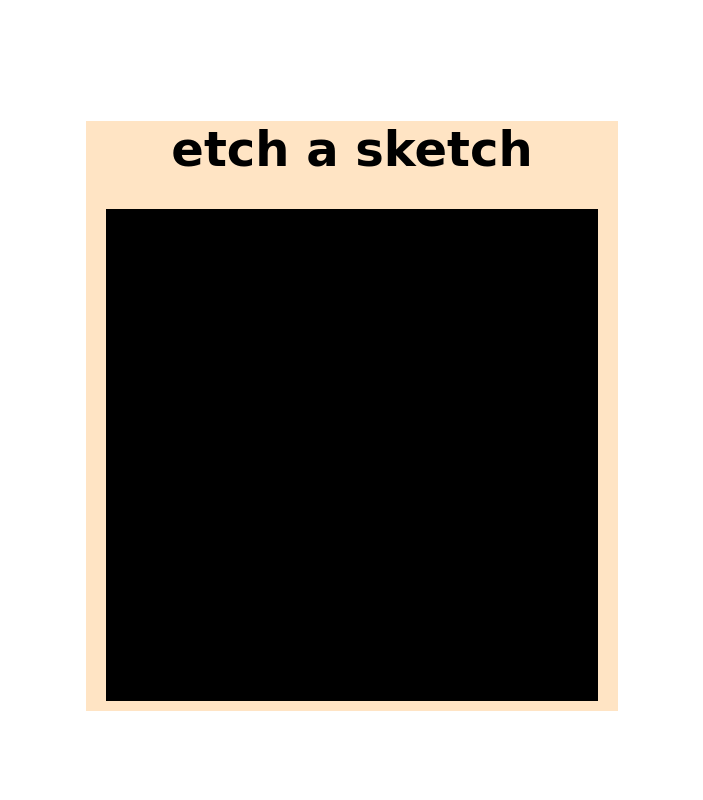
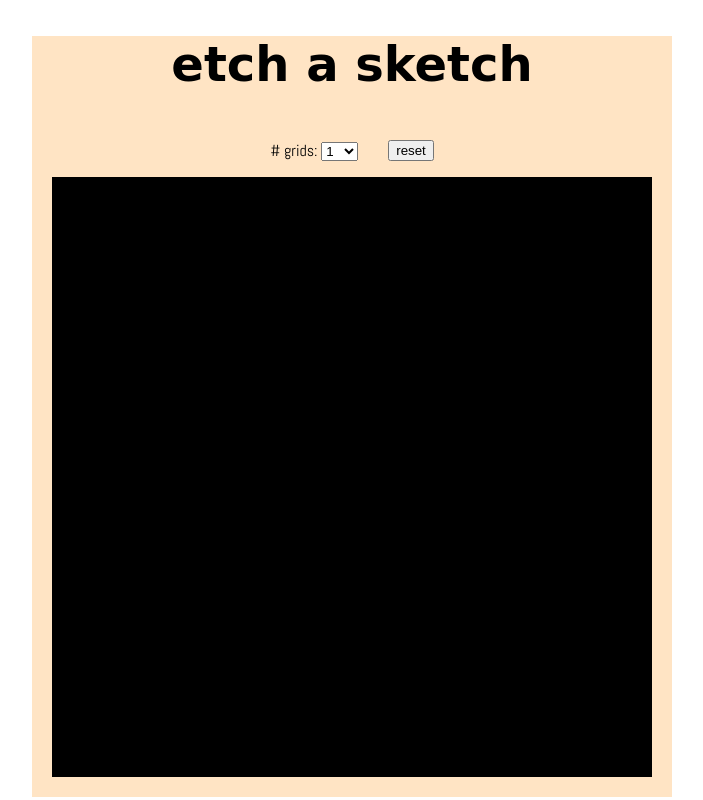
Before and after one commit to kellydanma/sketch, a plain HTML site: page index.html in a window 1280 px wide. Shown: the whole page, without its empty margins (288-991 px from the left). Drawn offline with Linux system fonts and the light colour scheme; a web font is replaced by a local one.

Commit message:
Implement dynamic selection of rows and columns (#2)
* Update README with basic info on project

* Set node version for project

* Implement createGrid function

* Implement mouseover effect

* Don't cache

* Dynamically creates # of grid panels

* Refactor code

* Attempt to gather input from a dropdown box

* Dynamically change nr of rows and columns

```diff
--- a/css/styles.css
+++ b/css/styles.css
@@ -6,6 +6,10 @@ h1 {
 
 p {
   font-family: "Abel", sans-serif;
+}
+
+button {
+  margin-left: 30px;
 }
 
 .outer {
@@ -24,15 +28,21 @@ p {
 
 .inner {
   background-color: bisque;
-  padding: 0px 10px 0px 10px;
+  padding: 0px 10px 10px 10px;
   margin-left: auto;
   margin-right: auto;
-  width: 40vw;
+  width: 620px;
 }
 
 .container {
-  display: grid;
-  grid-template-columns: repeat(10, auto);
-  grid-template-rows: repeat(10, auto);
+  display: flex;
+  flex-direction: row;
+  flex-wrap: wrap;
   padding: 0px 10px 10px 10px;
 }
+
+.buttons {
+  display: flex;
+  justify-content: center;
+  align-items: center;
+}
--- a/index.html
+++ b/index.html
@@ -3,6 +3,12 @@
   <head>
     <title>Etch a Sketch</title>
     <meta charset="UTF-8" />
+
+    <!-- Don't cache -->
+    <meta http-equiv="cache-control" content="no-cache" />
+    <meta http-equiv="expires" content="0" />
+    <meta http-equiv="pragma" content="no-cache" />
+
     <link href="./css/styles.css" rel="stylesheet" />
 
     <!-- Google fonts-->
@@ -18,6 +24,26 @@
       <div class="middle">
         <div class="inner">
           <h1>etch a sketch</h1>
+          <div class="buttons">
+            <form>
+             <p>
+              # grids:
+              <select id="nrgrid">
+                <option value="1">1</option>
+                <option value="2">2</option>
+                <option value="3">3</option>
+                <option value="4">4</option>
+                <option value="5">5</option>
+                <option value="6">6</option>
+                <option value="7">7</option>
+                <option value="8">8</option>
+                <option value="9">9</option>
+                <option value="10">10</option>
+              </select>
+            </form>
+            <button>reset</button>
+          </p>
+          </div>
           <div class="container"></div>
         </div>
       </div>
--- a/scripts.js
+++ b/scripts.js
@@ -1,19 +1,5 @@
-function createGrid(id, container, width) {
-  const grid = document.createElement("div");
-  grid.className = "grid";
-  grid.id = id.toString();
-  grid.style.backgroundColor = "black";
-  grid.style.height = width;
-  container.appendChild(grid);
-}
-
-function createContainer() {
-  const container = document.querySelector(".container");
-  const width = ((container.offsetWidth - 20) / 10).toString() + "px";
-  for (let i = 0; i < 100; i++) {
-    createGrid(i, container, width);
-  }
-}
+const dropdown = (document.getElementById("nrgrid").onchange = handleDropdown);
+const removeElements = (nodes) => [...nodes].forEach((n) => n.remove());
 
 function handleHover() {
   const grids = document.getElementsByClassName("grid");
@@ -34,5 +20,35 @@ function handleHover() {
   });
 }
 
-createContainer();
-handleHover();
+function createGrid(id, container, width) {
+  const grid = document.createElement("div");
+  grid.className = "grid";
+  grid.id = id.toString();
+  grid.style.backgroundColor = "black";
+  grid.style.width = width;
+  grid.style.height = width;
+  container.appendChild(grid);
+}
+
+function deleteContainerElements() {
+  const container = document.querySelector(".container");
+  removeElements(container.childNodes);
+}
+
+function createContainer(nrGrid) {
+  deleteContainerElements();
+  const container = document.querySelector(".container");
+  const width = ((container.offsetWidth - 20) / nrGrid).toString() + "px";
+  for (let i = 0; i < nrGrid ** 2; i++) {
+    createGrid(i, container, width);
+  }
+  handleHover();
+}
+
+function handleDropdown() {
+  const nrgrid = this.value;
+  console.log(`Displaying an ${nrgrid} by ${nrgrid} canvas.`);
+  createContainer(nrgrid);
+}
+
+createContainer(10);
```
